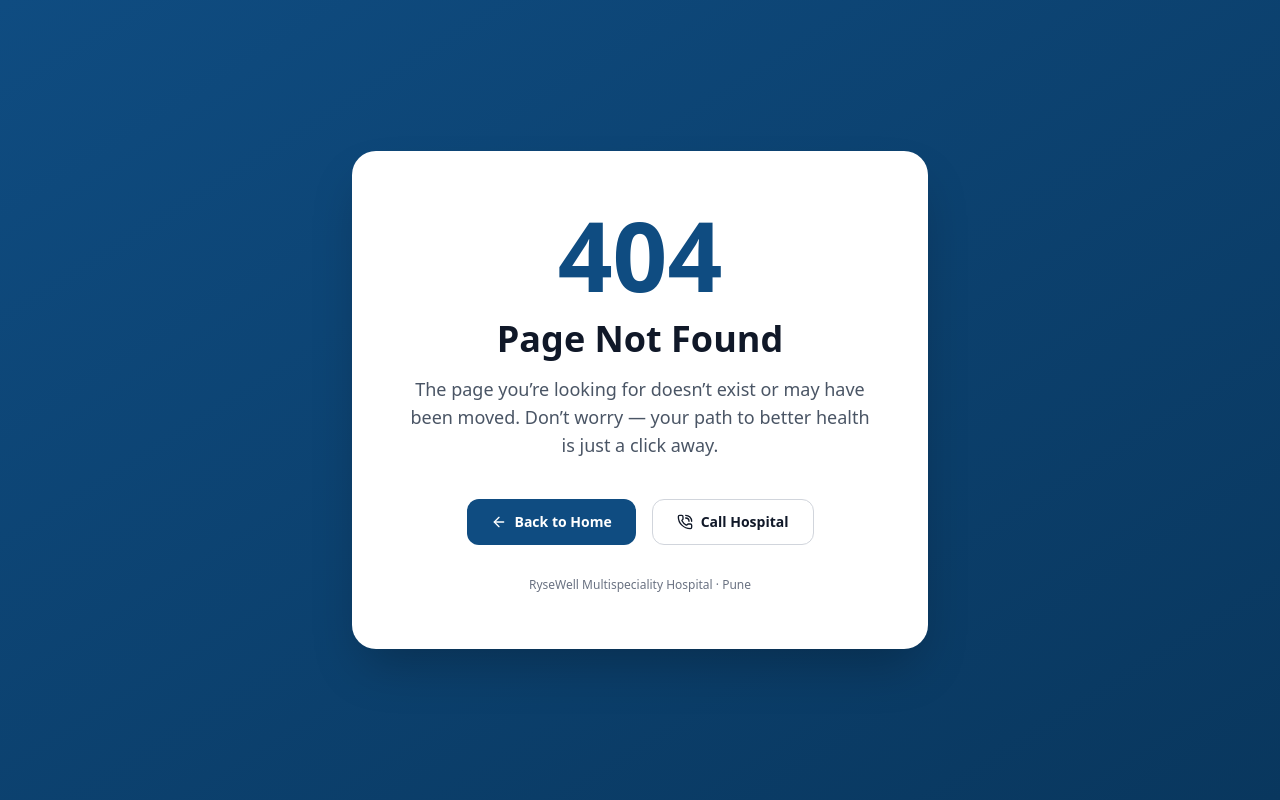
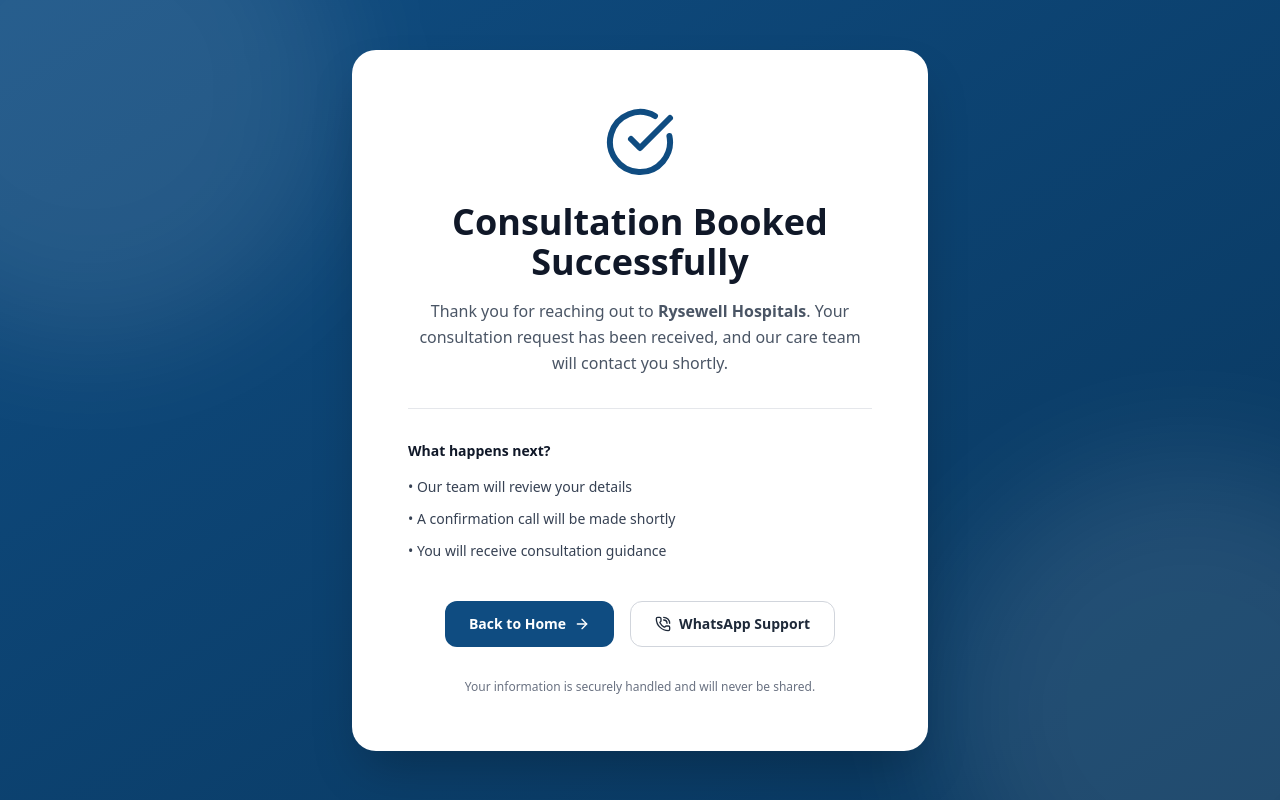
Before and after one commit to BrilliantBrains-CodeBase/rysewell-hospital-doctors, a React (Vite) app: page /consultation-booking-successful in a window 1280 px wide. Built offline with nearby package versions, Linux system fonts and the light colour scheme.

Commit message:
update the thank you page

```diff
--- a/src/App.tsx
+++ b/src/App.tsx
@@ -3,12 +3,14 @@
 import NotFound from "./pages/NotFound"
 import './App.css'
 import DrVidyaPalve from "./pages/doctors/drvidya/DrVidyaPalve"
+import ConsultationSuccess from "./layout/ConsultationSuccessBooking"
 
 const App = () => {
   return (
     <Routes>
       <Route path="/" element={<Home />} />
       <Route path="/doctor/dr-vidya-palve" element={<DrVidyaPalve />} />
+      <Route path="/consultation-booking-successful" element ={<ConsultationSuccess />}/>
       <Route path="*" element={<NotFound />} />
     </Routes>
   )
--- /dev/null
+++ b/src/layout/ConsultationSuccessBooking.tsx
@@ -0,0 +1,87 @@
+import { motion } from "framer-motion"
+import { CheckCircle, PhoneCall, ArrowRight } from "lucide-react"
+import { useNavigate } from "react-router-dom"
+
+const ConsultationSuccess = () => {
+  const navigate = useNavigate()
+
+  return (
+    <section className="relative min-h-screen flex items-center justify-center bg-gradient-to-br from-[#0F4C81] to-[#09375E] overflow-hidden">
+
+      {/* Soft glow background */}
+      <div className="absolute -top-40 -left-40 w-[500px] h-[500px] bg-white/10 rounded-full blur-3xl" />
+      <div className="absolute -bottom-40 -right-40 w-[500px] h-[500px] bg-white/10 rounded-full blur-3xl" />
+
+      <motion.div
+        initial={{ opacity: 0, scale: 0.9, y: 30 }}
+        animate={{ opacity: 1, scale: 1, y: 0 }}
+        transition={{ duration: 0.8, ease: "easeOut" }}
+        className="relative bg-white max-w-xl w-full mx-4 rounded-3xl shadow-2xl p-10 md:p-14 text-center"
+      >
+        {/* Success Icon */}
+        <motion.div
+          initial={{ scale: 0 }}
+          animate={{ scale: 1 }}
+          transition={{ delay: 0.3, type: "spring", stiffness: 120 }}
+          className="flex justify-center mb-6"
+        >
+          <CheckCircle className="text-[#0F4C81]" size={72} />
+        </motion.div>
+
+        {/* Heading */}
+        <h1 className="text-3xl md:text-4xl font-extrabold text-gray-900">
+          Consultation Booked Successfully
+        </h1>
+
+        {/* Sub text */}
+        <p className="mt-4 text-gray-600 leading-relaxed">
+          Thank you for reaching out to <span className="font-semibold">Rysewell Hospitals</span>.
+          Your consultation request has been received, and our care team will contact you shortly.
+        </p>
+
+        {/* Divider */}
+        <div className="my-8 h-px bg-gray-200" />
+
+        {/* What happens next */}
+        <div className="text-left space-y-4 text-sm text-gray-700">
+          <p className="font-semibold text-gray-900">
+            What happens next?
+          </p>
+          <ul className="space-y-3">
+            <li>• Our team will review your details</li>
+            <li>• A confirmation call will be made shortly</li>
+            <li>• You will receive consultation guidance</li>
+          </ul>
+        </div>
+
+        {/* Actions */}
+        <div className="mt-10 flex flex-col sm:flex-row gap-4 justify-center">
+          <button
+            onClick={() => navigate("/")}
+            className="inline-flex items-center justify-center gap-2 rounded-xl bg-[#0F4C81] px-6 py-3 text-sm font-semibold text-white hover:bg-[#09375E] transition"
+          >
+            Back to Home
+            <ArrowRight size={16} />
+          </button>
+
+          <a
+            href="https://wa.me/917709862164"
+            target="_blank"
+            rel="noopener noreferrer"
+            className="inline-flex items-center justify-center gap-2 rounded-xl border border-gray-300 px-6 py-3 text-sm font-semibold text-gray-800 hover:bg-gray-100 transition"
+          >
+            <PhoneCall size={16} />
+            WhatsApp Support
+          </a>
+        </div>
+
+        {/* Footer note */}
+        <p className="mt-8 text-xs text-gray-500">
+          Your information is securely handled and will never be shared.
+        </p>
+      </motion.div>
+    </section>
+  )
+}
+
+export default ConsultationSuccess
```
